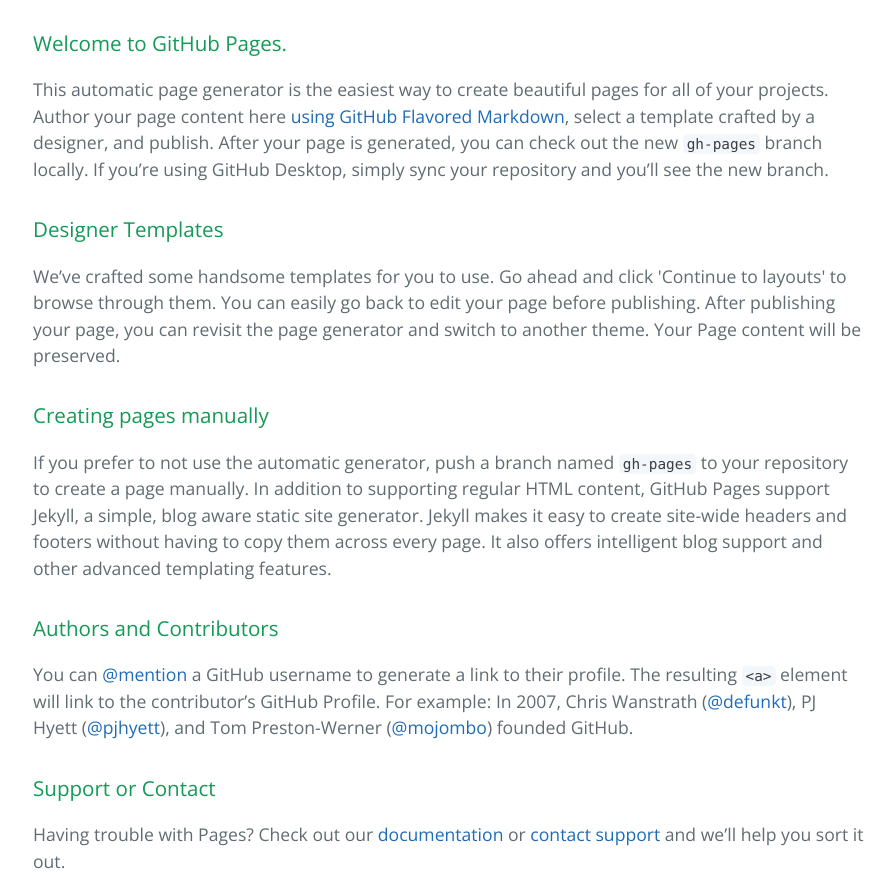
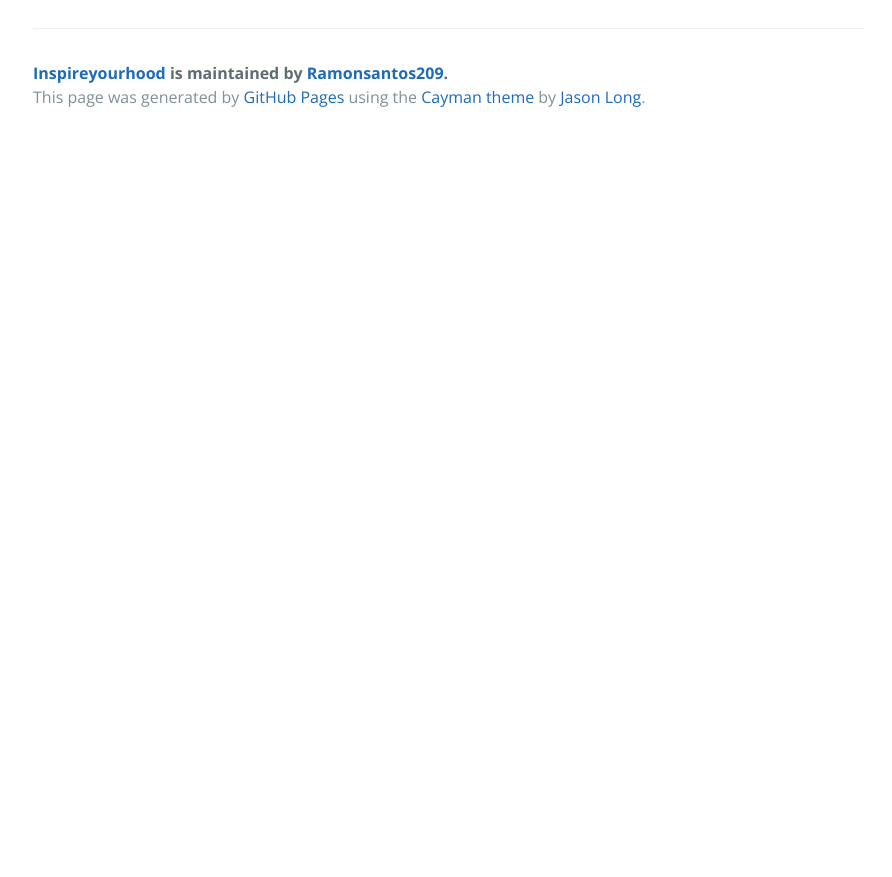
Before and after one commit to Ramonsantos209/inspireyourhood, a plain HTML site: page index.html in a window 1280 px wide. Shown: the part 340-1217 px from the top of the page, without its empty margins (191-1083 px from the left). After the commit the page ends 800 px from the top, so only its background shows below. Drawn offline with nearby package versions, Linux system fonts and the light colour scheme.

Commit message:
Update index.html

```diff
--- a/index.html
+++ b/index.html
@@ -2,7 +2,7 @@
 <html lang="en-us">
   <head>
     <meta charset="UTF-8">
-    <title>Inspireyourhood by Ramonsantos209</title>
+    <title>Inspireyourhood.com</title>
     <meta name="viewport" content="width=device-width, initial-scale=1">
     <link rel="stylesheet" type="text/css" href="stylesheets/normalize.css" media="screen">
     <link href='https://fonts.googleapis.com/css?family=Open+Sans:400,700' rel='stylesheet' type='text/css'>
@@ -20,30 +20,8 @@
     </section>
 
     <section class="main-content">
-      <h3>
-<a id="welcome-to-github-pages" class="anchor" href="#welcome-to-github-pages" aria-hidden="true"><span aria-hidden="true" class="octicon octicon-link"></span></a>Welcome to GitHub Pages.</h3>
 
-<p>This automatic page generator is the easiest way to create beautiful pages for all of your projects. Author your page content here <a href="https://guides.github.com/features/mastering-markdown/">using GitHub Flavored Markdown</a>, select a template crafted by a designer, and publish. After your page is generated, you can check out the new <code>gh-pages</code> branch locally. If you’re using GitHub Desktop, simply sync your repository and you’ll see the new branch.</p>
 
-<h3>
-<a id="designer-templates" class="anchor" href="#designer-templates" aria-hidden="true"><span aria-hidden="true" class="octicon octicon-link"></span></a>Designer Templates</h3>
-
-<p>We’ve crafted some handsome templates for you to use. Go ahead and click 'Continue to layouts' to browse through them. You can easily go back to edit your page before publishing. After publishing your page, you can revisit the page generator and switch to another theme. Your Page content will be preserved.</p>
-
-<h3>
-<a id="creating-pages-manually" class="anchor" href="#creating-pages-manually" aria-hidden="true"><span aria-hidden="true" class="octicon octicon-link"></span></a>Creating pages manually</h3>
-
-<p>If you prefer to not use the automatic generator, push a branch named <code>gh-pages</code> to your repository to create a page manually. In addition to supporting regular HTML content, GitHub Pages support Jekyll, a simple, blog aware static site generator. Jekyll makes it easy to create site-wide headers and footers without having to copy them across every page. It also offers intelligent blog support and other advanced templating features.</p>
-
-<h3>
-<a id="authors-and-contributors" class="anchor" href="#authors-and-contributors" aria-hidden="true"><span aria-hidden="true" class="octicon octicon-link"></span></a>Authors and Contributors</h3>
-
-<p>You can <a href="https://help.github.com/articles/basic-writing-and-formatting-syntax/#mentioning-users-and-teams" class="user-mention">@mention</a> a GitHub username to generate a link to their profile. The resulting <code>&lt;a&gt;</code> element will link to the contributor’s GitHub Profile. For example: In 2007, Chris Wanstrath (<a href="https://github.com/defunkt" class="user-mention">@defunkt</a>), PJ Hyett (<a href="https://github.com/pjhyett" class="user-mention">@pjhyett</a>), and Tom Preston-Werner (<a href="https://github.com/mojombo" class="user-mention">@mojombo</a>) founded GitHub.</p>
-
-<h3>
-<a id="support-or-contact" class="anchor" href="#support-or-contact" aria-hidden="true"><span aria-hidden="true" class="octicon octicon-link"></span></a>Support or Contact</h3>
-
-<p>Having trouble with Pages? Check out our <a href="https://help.github.com/pages">documentation</a> or <a href="https://github.com/contact">contact support</a> and we’ll help you sort it out.</p>
 
       <footer class="site-footer">
         <span class="site-footer-owner"><a href="https://github.com/Ramonsantos209/inspireyourhood">Inspireyourhood</a> is maintained by <a href="https://github.com/Ramonsantos209">Ramonsantos209</a>.</span>
```
